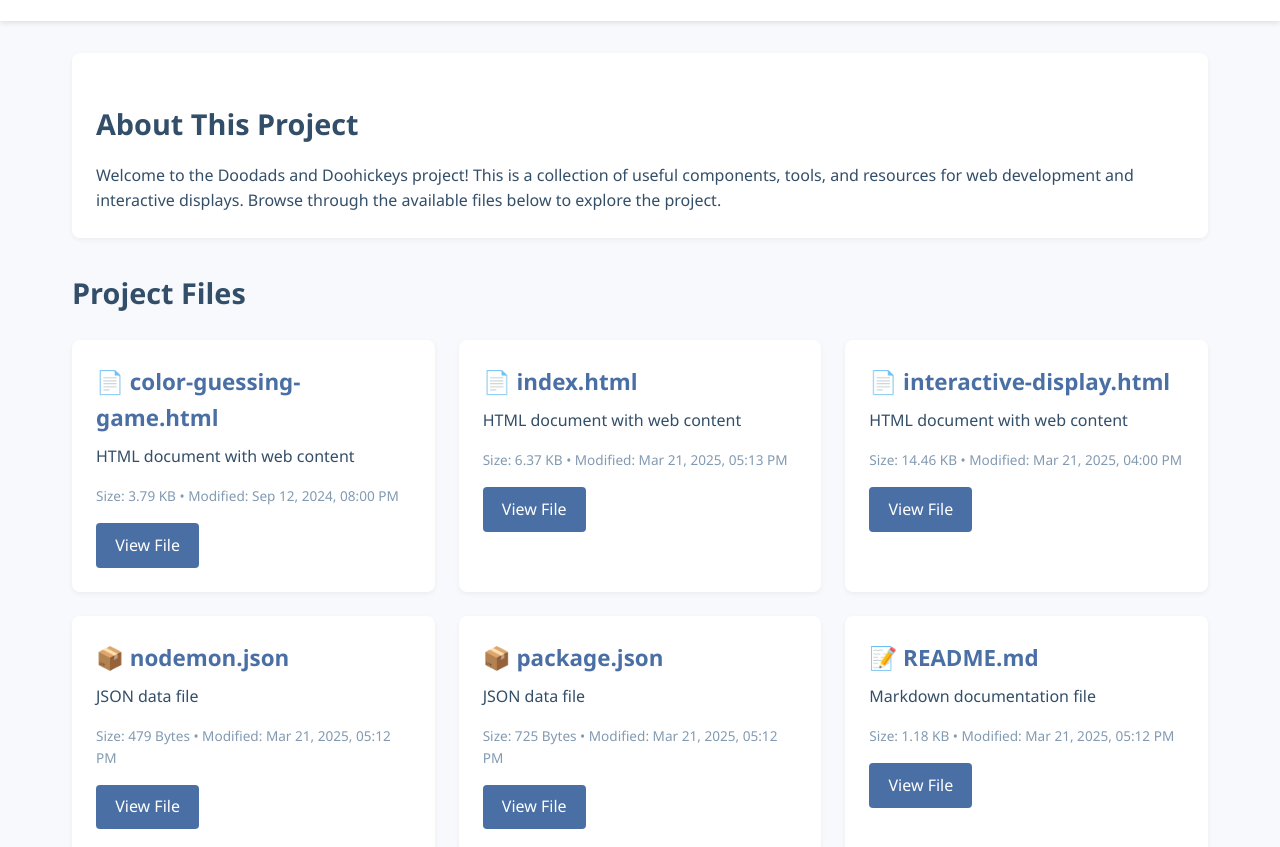
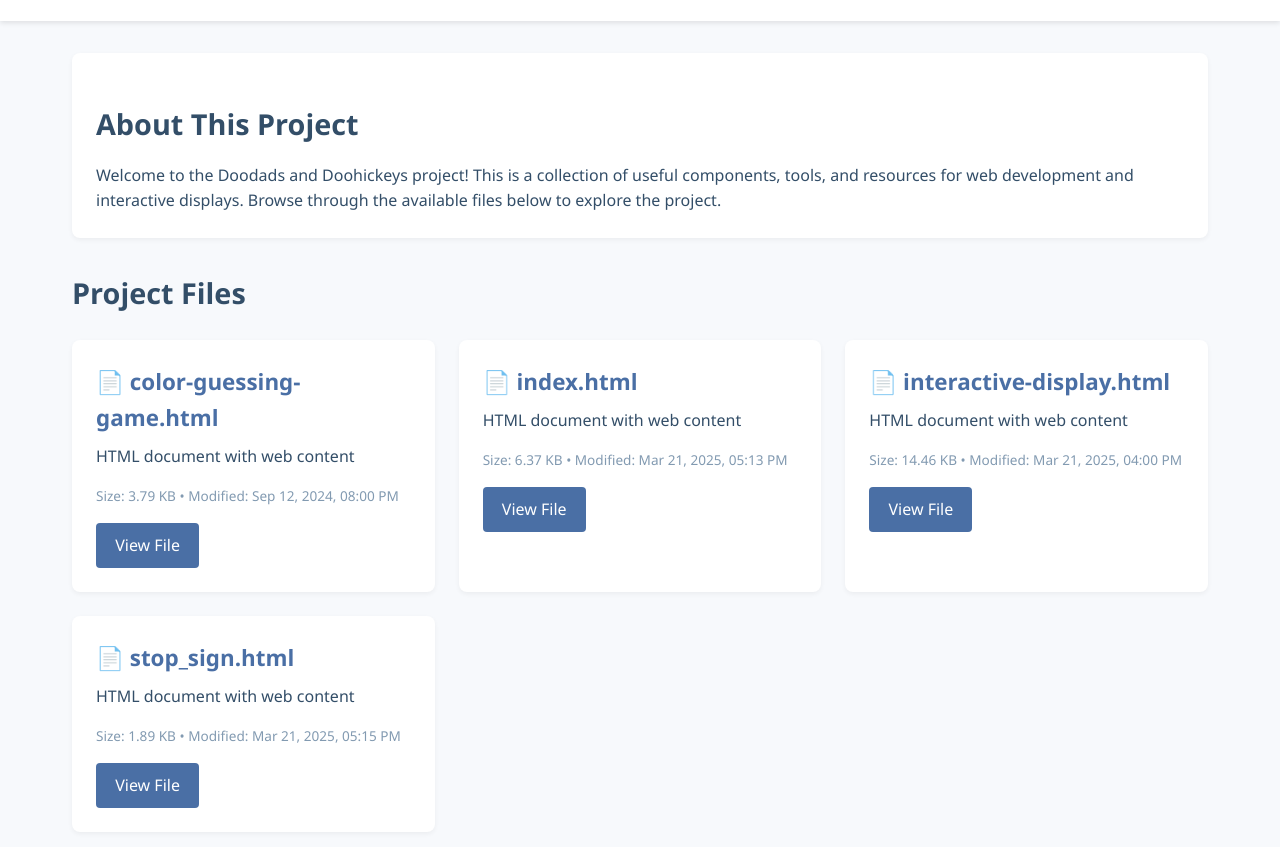
Before and after one commit to sylvan-cu/doodads_and_doohickeys, a website: page index.html in a window 1280 px wide. Shown: the part 125-972 px from the top of the page. Drawn offline with Linux system fonts and the light colour scheme.

Commit message:
Update index.html

```diff
--- a/index.html
+++ b/index.html
@@ -179,24 +179,6 @@
                 <a href="interactive-display.html" class="file-link">View File</a>
             </div>
             <div class="file-card">
-                <h3>📦 nodemon.json</h3>
-                <p>JSON data file</p>
-                <span class="file-meta">Size: 479 Bytes • Modified: Mar 21, 2025, 05:12 PM</span>
-                <a href="nodemon.json" class="file-link">View File</a>
-            </div>
-            <div class="file-card">
-                <h3>📦 package.json</h3>
-                <p>JSON data file</p>
-                <span class="file-meta">Size: 725 Bytes • Modified: Mar 21, 2025, 05:12 PM</span>
-                <a href="package.json" class="file-link">View File</a>
-            </div>
-            <div class="file-card">
-                <h3>📝 README.md</h3>
-                <p>Markdown documentation file</p>
-                <span class="file-meta">Size: 1.18 KB • Modified: Mar 21, 2025, 05:12 PM</span>
-                <a href="README.md" class="file-link">View File</a>
-            </div>
-            <div class="file-card">
                 <h3>📄 stop_sign.html</h3>
                 <p>HTML document with web content</p>
                 <span class="file-meta">Size: 1.89 KB • Modified: Mar 21, 2025, 05:15 PM</span>
```
